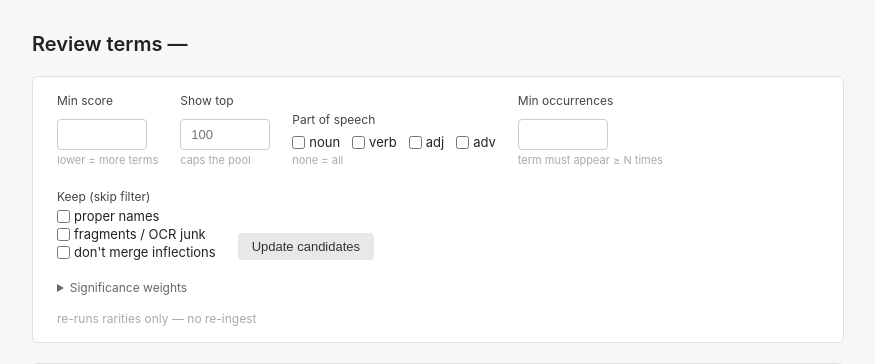
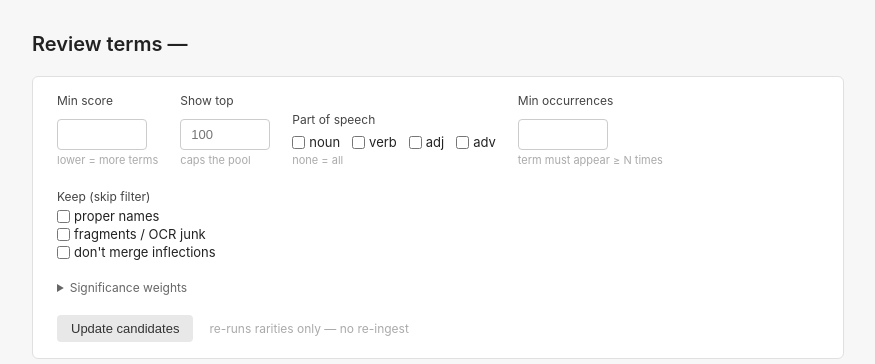
Before and after one commit to ZachParsons/cmapr, a FastAPI app: template src/concept_mapper/server/templates/review.html in a window 1280 px wide. Shown: the part 36-400 px from the top of the page, without its empty margins (202-1077 px from the left). Run offline with FastAPI, Linux system fonts and the light colour scheme; the template is opened without the code that fills it, so the values that code supplies are empty.

Commit message:
Review page: move Update candidates button below significance weights
Co-Authored-By: Claude Sonnet 4.6 <noreply@anthropic.com>

```diff
--- a/src/concept_mapper/server/templates/review.html
+++ b/src/concept_mapper/server/templates/review.html
@@ -83,9 +83,6 @@
         </div>
       </div>
 
-      <button type="submit" class="btn btn-secondary" style="padding:6px 14px">
-        Update candidates
-      </button>
     </div>
 
     <details style="margin-top:14px">
@@ -115,8 +112,11 @@
       </div>
     </details>
 
-    <div style="color:#aaa;font-size:12px;margin-top:10px">
-      re-runs rarities only — no re-ingest
+    <div style="display:flex;align-items:center;gap:16px;margin-top:14px">
+      <button type="submit" class="btn btn-secondary" style="padding:6px 14px">
+        Update candidates
+      </button>
+      <span style="color:#aaa;font-size:12px">re-runs rarities only — no re-ingest</span>
     </div>
   </form>
 </div>
```
